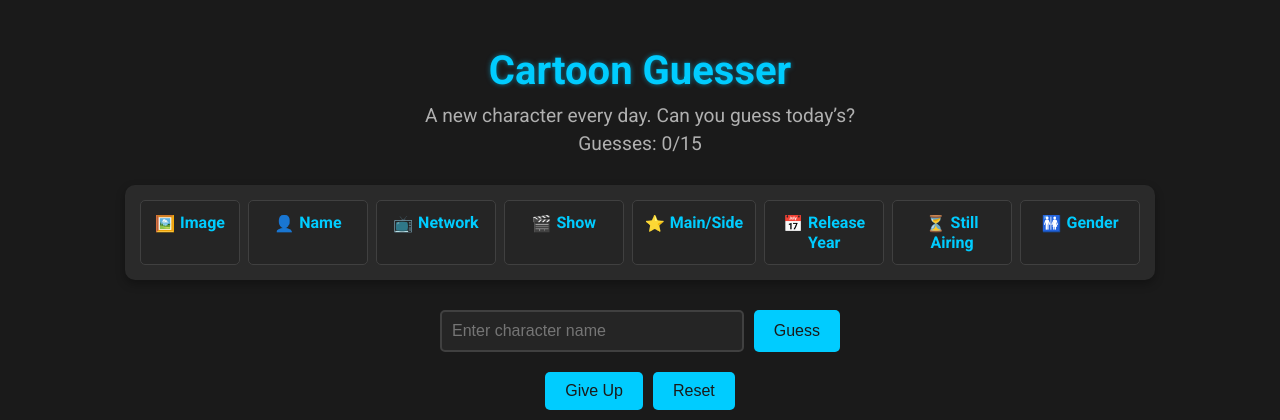
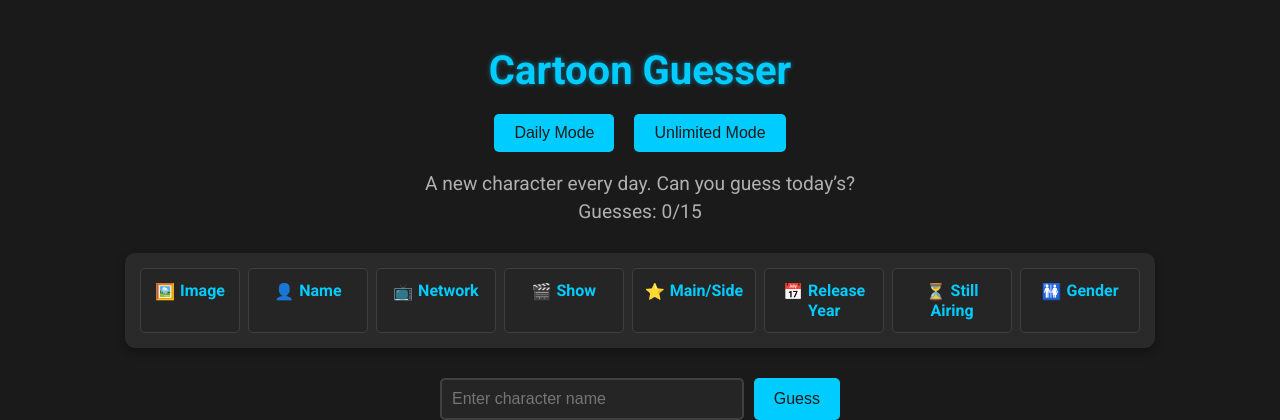
Before and after one commit to jaydenfisher4/cartoon-guesser, a Django app: page / in a window 1280 px wide. Shown: the top 420 px of the page. Run offline with Django 4.2, Linux system fonts and the light colour scheme; data comes from the database, SQL or seed files in the repository.

Commit message:
Unlimited mode and main/side fix

```diff
--- a/game/templates/game/index.html
+++ b/game/templates/game/index.html
@@ -136,12 +136,22 @@
             gap: 10px;
             justify-content: center;
         }
+        .mode-select {
+            margin: 20px auto;
+            display: flex;
+            gap: 20px;
+            justify-content: center;
+        }
     </style>
 </head>
 <body>
     <h1>Cartoon Guesser</h1>
-    <p>A new character every day. Can you guess today’s?</p>
-    <p id="guess-counter">Guesses: 0/15</p>
+    <div class="mode-select">
+        <button onclick="window.location.href='/'">Daily Mode</button>
+        <button onclick="window.location.href='/unlimited/'">Unlimited Mode</button>
+    </div>
+    <p>{% if mode == 'daily' %}A new character every day. Can you guess today’s?{% else %}Guess as many characters as you can!{% endif %}</p>
+    <p id="guess-counter">Guesses: 0{% if mode == 'daily' %}/15{% endif %}</p>
 
     <div class="grid-container">
         <div class="grid" id="header-row">
@@ -177,6 +187,7 @@
 
     <script>
         let guesses, allCharacters;
+        const mode = "{{ mode }}";
         try {
             guesses = JSON.parse(document.getElementById('guesses-data').textContent || '[]');
             allCharacters = JSON.parse(document.getElementById('all-characters').textContent || '[]');
@@ -197,7 +208,7 @@
         const loseSound = document.getElementById('lose-sound');
         let guessCount = guesses.length;
 
-        guessCounter.textContent = `Guesses: ${guessCount}/15`;
+        guessCounter.textContent = `Guesses: ${guessCount}${mode === 'daily' ? '/15' : ''}`;
 
         input.addEventListener('input', function() {
             const value = this.value.toLowerCase();
@@ -233,11 +244,11 @@
 
         function submitGuess() {
             const guess = input.value.trim();
-            if (!guess || guessCount >= 15) return;
+            if (!guess || (mode === 'daily' && guessCount >= 15)) return;
             fetch('/guess/', {
                 method: 'POST',
                 headers: { 'Content-Type': 'application/x-www-form-urlencoded', 'X-CSRFToken': '{{ csrf_token }}' },
-                body: 'guess=' + encodeURIComponent(guess)
+                body: 'guess=' + encodeURIComponent(guess) + '&mode=' + mode
             })
             .then(response => {
                 if (!response.ok) throw new Error(`HTTP error! Status: ${response.status}`);
@@ -263,14 +274,19 @@
                     <div class="cell ${data.correct ? 'correct' : 'wrong'}"><span class="icon">👤</span>${data.name}</div>
                     <div class="cell ${data.network ? 'correct' : (data.network_partial ? 'partial' : 'wrong')}"><span class="icon">📺</span>${data.network ? '✓' : (data.network_partial ? '~' : '✗')}</div>
                     <div class="cell ${data.show ? 'correct' : 'wrong'}"><span class="icon">🎬</span>${data.show ? '✓' : '✗'}</div>
-                    <div class="cell ${data.is_main ? 'correct' : 'wrong'}"><span class="icon">⭐</span>${data.is_main ? 'Main' : 'Side'}</div>
+                    <div class="cell ${data.main_correct ? 'correct' : 'wrong'}"><span class="icon">⭐</span>${data.is_main ? 'Main' : 'Side'}</div>
                     <div class="cell ${data.release_year ? 'correct' : (data.guessed_year < data.daily_year ? 'partial' : 'partial')}"><span class="icon">📅</span>${yearIndicator}</div>
                     <div class="cell ${data.still_airing ? 'correct' : 'wrong'}"><span class="icon">⏳</span>${data.still_airing ? 'Yes' : 'No'}</div>
                     <div class="cell ${data.gender ? 'correct' : 'wrong'}"><span class="icon">🚻</span>${data.gender ? '✓' : '✗'}</div>
                 `;
                 guessesContainer.appendChild(row);
                 guessCount = data.guess_count;
-                guessCounter.textContent = `Guesses: ${guessCount}/15`;
+                guessCounter.textContent = `Guesses: ${guessCount}${mode === 'daily' ? '/15' : ''}`;
+                if (data.correct && mode === 'unlimited') {
+                    guessesContainer.innerHTML = '';
+                    guessCount = 0;
+                    guessCounter.textContent = `Guesses: 0`;
+                }
                 input.value = '';
                 autocompleteList.style.display = 'none';
             })
@@ -281,14 +297,14 @@
         }
 
         function giveUp() {
-            window.location.href = '/lose/';
+            window.location.href = mode === 'daily' ? '/lose/' : '/';
         }
 
         function resetGame() {
             fetch('/guess/', {
                 method: 'POST',
                 headers: { 'Content-Type': 'application/x-www-form-urlencoded', 'X-CSRFToken': '{{ csrf_token }}' },
-                body: 'reset=true'
+                body: 'reset=true&mode=' + mode
             })
             .then(() => {
                 location.reload();
--- a/game/urls.py
+++ b/game/urls.py
@@ -2,7 +2,8 @@ from django.urls import path
 from . import views
 
 urlpatterns = [
-    path('', views.index, name='index'),
+    path('', views.index, name='index'),  # Daily mode
+    path('unlimited/', views.unlimited, name='unlimited'),  # Unlimited mode
     path('guess/', views.guess, name='guess'),
     path('win/', views.win, name='win'),
     path('lose/', views.lose, name='lose'),
--- a/game/views.py
+++ b/game/views.py
@@ -3,6 +3,7 @@ from django.http import JsonResponse
 from .models import CartoonCharacter
 from datetime import date
 import hashlib
+import random
 
 def get_daily_character():
     characters = CartoonCharacter.objects.all()
@@ -12,58 +13,105 @@ def get_daily_character():
     index = int(hashlib.md5(today.encode()).hexdigest(), 16) % len(characters)
     return characters[index]
 
+def get_random_character(exclude_ids=None):
+    characters = CartoonCharacter.objects.exclude(id__in=exclude_ids or [])
+    if not characters:
+        return None
+    return random.choice(characters)
+
 def index(request):
     daily_character = get_daily_character()
     all_characters = CartoonCharacter.objects.all()
-    guesses = request.session.get('guesses', [])
+    guesses = request.session.get('guesses-daily', [])
     all_characters_data = [char.name for char in all_characters]
 
     context = {
         'character': daily_character,
         'guesses': guesses,
-        'all_characters': all_characters_data
+        'all_characters': all_characters_data,
+        'mode': 'daily'
+    }
+    return render(request, 'game/index.html', context)
+
+def unlimited(request):
+    guesses = request.session.get('guesses-unlimited', [])
+    guessed_ids = request.session.get('guessed_ids-unlimited', [])
+    current_character_id = request.session.get('current_character_id-unlimited')
+
+    if not current_character_id or current_character_id not in guessed_ids:
+        current_character = get_random_character(guessed_ids)
+        if current_character:
+            request.session['current_character_id-unlimited'] = current_character.id
+
+    current_character = CartoonCharacter.objects.get(id=current_character_id) if current_character_id else None
+    all_characters = CartoonCharacter.objects.all()
+    all_characters_data = [char.name for char in all_characters]
+
+    context = {
+        'character': current_character,
+        'guesses': guesses,
+        'all_characters': all_characters_data,
+        'mode': 'unlimited'
     }
     return render(request, 'game/index.html', context)
 
 def guess(request):
     if request.method == 'POST':
-        if 'reset' in request.POST:
-            request.session['guesses'] = []
-            return JsonResponse({'status': 'reset'})
+        mode = request.POST.get('mode', 'daily')
+        guess_name = request.POST.get('guess', '').strip()
 
-        guess_name = request.POST.get('guess', '').strip()
-        daily_character = get_daily_character()
-        guesses = request.session.get('guesses', [])
+        if mode == 'daily':
+            current_character = get_daily_character()
+            guesses_key = 'guesses-daily'
+        else:  # unlimited
+            current_character_id = request.session.get('current_character_id-unlimited')
+            current_character = CartoonCharacter.objects.get(id=current_character_id) if current_character_id else None
+            guesses_key = 'guesses-unlimited'
+            guessed_ids_key = 'guessed_ids-unlimited'
+            guessed_ids = request.session.get(guessed_ids_key, [])
+
+        guesses = request.session.get(guesses_key, [])
 
         try:
             guessed_char = CartoonCharacter.objects.get(name__iexact=guess_name)
-            network_correct = guessed_char.network == daily_character.network
+            network_correct = guessed_char.network == current_character.network
             network_partial = not network_correct and (
-                guessed_char.network in daily_character.network or
-                daily_character.network in guessed_char.network
+                guessed_char.network in current_character.network or
+                current_character.network in guessed_char.network
             )
+            main_correct = guessed_char.is_main == current_character.is_main
             result = {
                 'name': guessed_char.name,
                 'network': network_correct,
                 'network_partial': network_partial,
-                'show': guessed_char.show == daily_character.show,
-                'is_main': guessed_char.is_main == daily_character.is_main,
-                'release_year': guessed_char.release_year == daily_character.release_year,
+                'show': guessed_char.show == current_character.show,
+                'is_main': guessed_char.is_main,
+                'main_correct': main_correct,
+                'release_year': guessed_char.release_year == current_character.release_year,
                 'guessed_year': guessed_char.release_year,
-                'daily_year': daily_character.release_year,
-                'still_airing': guessed_char.still_airing == daily_character.still_airing,
-                'gender': guessed_char.gender == daily_character.gender,
-                'image_url': guessed_char.image_url,  # Already included
-                'correct': guessed_char.id == daily_character.id,
-                'guess_count': len(guesses) + 1
+                'daily_year': current_character.release_year,
+                'still_airing': guessed_char.still_airing == current_character.still_airing,
+                'gender': guessed_char.gender == current_character.gender,
+                'image_url': guessed_char.image_url,
+                'correct': guessed_char.id == current_character.id,
+                'guess_count': len(guesses) + 1,
+                'mode': mode
             }
             if guess_name not in guesses:
                 guesses.append(guess_name)
-                request.session['guesses'] = guesses[:15]
-            if result['correct']:
-                return JsonResponse({'redirect': '/win/'})
-            elif len(guesses) >= 15:
-                return JsonResponse({'redirect': '/lose/'})
+                request.session[guesses_key] = guesses[:15 if mode == 'daily' else None]
+                if mode == 'unlimited' and result['correct']:
+                    guessed_ids.append(current_character.id)
+                    request.session[guessed_ids_key] = guessed_ids
+                    new_character = get_random_character(guessed_ids)
+                    if new_character:
+                        request.session['current_character_id-unlimited'] = new_character.id
+
+            if mode == 'daily':
+                if result['correct']:
+                    return JsonResponse({'redirect': '/win/'})
+                elif len(guesses) >= 15:
+                    return JsonResponse({'redirect': '/lose/'})
             return JsonResponse(result)
         except CartoonCharacter.DoesNotExist:
             return JsonResponse({'error': 'Character not found'}, status=404)
```
Also changed, not shown: game/templates/game/lose.html (+10 -1 lines), game/templates/game/win.html (+10 -1 lines).
